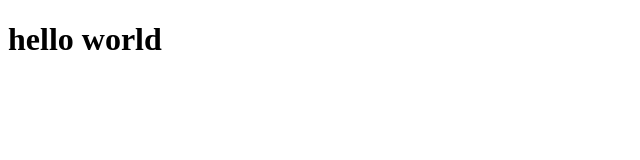
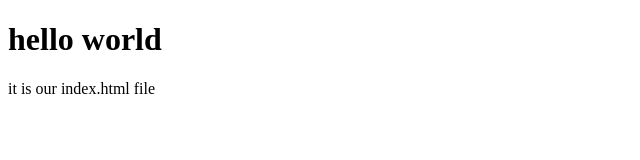
Before and after one commit to Paviththira-06/G-4-Fitness, a plain HTML site: page index.html in a window 1280 px wide. Shown: the whole page, without its empty margins (0-640 px from the left). Drawn offline with Linux system fonts and the light colour scheme.

Commit message:
added css file

```diff
--- a/index.html
+++ b/index.html
@@ -7,5 +7,6 @@
 </head>
 <body>
     <h1>hello world</h1>
+    <p>it is our index.html file</p>
 </body>
 </html>
--- /dev/null
+++ b/style.css
@@ -0,0 +1,3 @@
+body{
+    margin:0
+}
```
